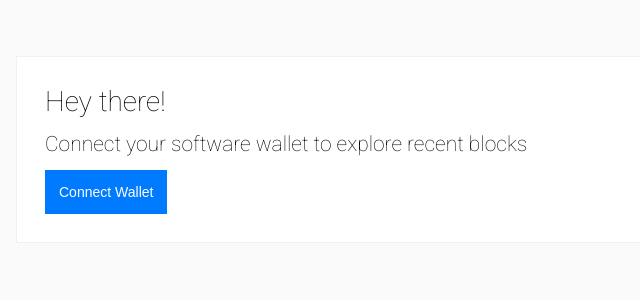
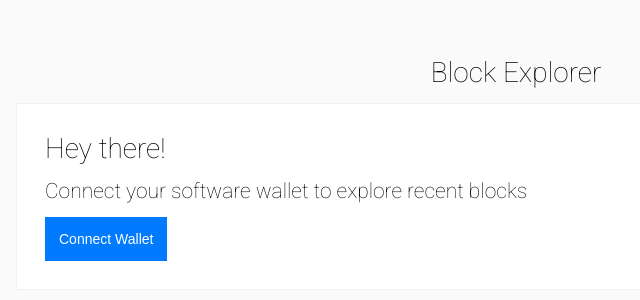
Before and after one commit to shahthepro/eth-block-explorer, a React (Create React App) app: page / in a window 1280 px wide. Shown: the top 300 px of the page, without its empty margins (124-764 px from the left). Built offline with nearby package versions, Linux system fonts and the light colour scheme.

Commit message:
Add title to MainPage

```diff
--- a/src/components/styles/Typography.ts
+++ b/src/components/styles/Typography.ts
@@ -1,9 +1,14 @@
 import styled from 'styled-components';
 
-const Title = styled.h1`
+interface ITitleProps {
+  centered?: boolean,
+}
+
+const Title = styled.h1<ITitleProps>`
   font-weight: 100;
   margin: 0;
   padding-bottom: 1rem;
+  text-align: ${props => props.centered ? 'center' : 'left' };
 `;
 
 const Subtitle = styled.h2`
--- a/src/pages/MainPage.tsx
+++ b/src/pages/MainPage.tsx
@@ -1,11 +1,13 @@
 import * as React from 'react';
 import Container from 'src/components/styles/Container';
 import BlockExplorer from 'src/components/BlockExplorer';
+import { Title } from 'src/components/styles/Typography';
 
 class MainPage extends React.Component {
   render() {
     return (
       <Container>
+        <Title centered>Block Explorer</Title>
         <BlockExplorer />
       </Container>
     );
```
